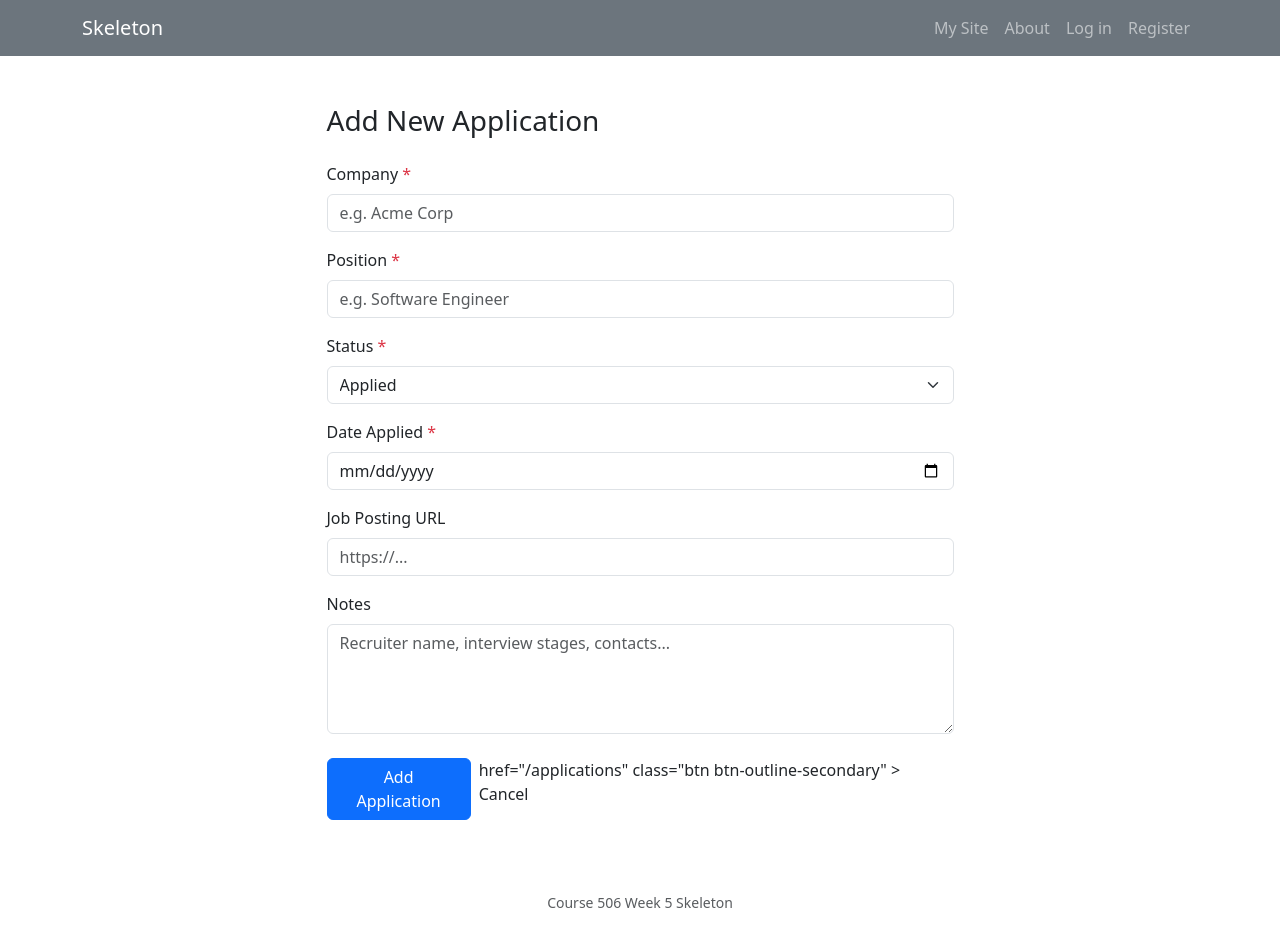
After one commit to course-506-high-flyers/job-tracker, a Flask app: template templates/applications/form.html in a window 1280 px wide. The commit adds this page. Run offline with Flask 3, Linux system fonts and the light colour scheme; the template is opened without the code that fills it, so the values that code supplies are empty.

Commit message:
feat(client): add application templates - list, form, detail, nav

```diff
--- a/requirements.txt
+++ b/requirements.txt
@@ -4,3 +4,6 @@ psycopg2-binary==2.9.9
 Werkzeug==3.0.1
 boto3==1.34.0
 pytest==7.4.3
+flask-login==0.6.3
+beautifulsoup4==4.12.3
+responses==0.25.0
--- /dev/null
+++ b/templates/applications/form.html
@@ -0,0 +1,150 @@
+{% extends "base.html" %}
+
+{% block title %}
+  {% if application %}Edit Application{% else %}New Application{% endif %} — Job Tracker
+{% endblock %}
+
+{% block content %}
+<div class="container py-4">
+  <div class="row justify-content-center">
+    <div class="col-md-8 col-lg-7">
+
+      <h1 class="h3 mb-4">
+        {% if application %}Edit Application{% else %}Add New Application{% endif %}
+      </h1>
+
+      <!-- Flash messages -->
+      {% with messages = get_flashed_messages(with_categories=true) %}
+        {% if messages %}
+          {% for category, message in messages %}
+            <div class="alert alert-{{ 'danger' if category == 'error' else 'success' }} alert-dismissible fade show" role="alert">
+              {{ message }}
+              <button type="button" class="btn-close" data-bs-dismiss="alert"></button>
+            </div>
+          {% endfor %}
+        {% endif %}
+      {% endwith %}
+
+      <form method="POST" action="{{ form_action }}">
+
+        <!-- Company -->
+        <div class="mb-3">
+          <label for="company" class="form-label">Company <span class="text-danger">*</span></label>
+          <input
+            type="text"
+            id="company"
+            name="company"
+            class="form-control {% if errors.company %}is-invalid{% endif %}"
+            value="{{ (application.company if application else '') | e }}"
+            placeholder="e.g. Acme Corp"
+            required
+          >
+          {% if errors.company %}
+            <div class="invalid-feedback">{{ errors.company }}</div>
+          {% endif %}
+        </div>
+
+        <!-- Position -->
+        <div class="mb-3">
+          <label for="position" class="form-label">Position <span class="text-danger">*</span></label>
+          <input
+            type="text"
+            id="position"
+            name="position"
+            class="form-control {% if errors.position %}is-invalid{% endif %}"
+            value="{{ (application.position if application else '') | e }}"
+            placeholder="e.g. Software Engineer"
+            required
+          >
+          {% if errors.position %}
+            <div class="invalid-feedback">{{ errors.position }}</div>
+          {% endif %}
+        </div>
+
+        <!-- Status -->
+        <div class="mb-3">
+          <label for="status" class="form-label">Status <span class="text-danger">*</span></label>
+          <select
+            id="status"
+            name="status"
+            class="form-select {% if errors.status %}is-invalid{% endif %}"
+            required
+          >
+            {% set current_status = application.status if application else 'applied' %}
+            <option value="applied"      {% if current_status == 'applied' %}selected{% endif %}>Applied</option>
+            <option value="interviewing" {% if current_status == 'interviewing' %}selected{% endif %}>Interviewing</option>
+            <option value="offered"      {% if current_status == 'offered' %}selected{% endif %}>Offered</option>
+            <option value="rejected"     {% if current_status == 'rejected' %}selected{% endif %}>Rejected</option>
+            <option value="withdrawn"    {% if current_status == 'withdrawn' %}selected{% endif %}>Withdrawn</option>
+          </select>
+          {% if errors.status %}
+            <div class="invalid-feedback">{{ errors.status }}</div>
+          {% endif %}
+        </div>
+
+        <!-- Applied Date -->
+        <div class="mb-3">
+          <label for="applied_date" class="form-label">Date Applied <span class="text-danger">*</span></label>
+          <input
+            type="date"
+            id="applied_date"
+            name="applied_date"
+            class="form-control {% if errors.applied_date %}is-invalid{% endif %}"
+            value="{{ (application.applied_date | string if application else '') }}"
+            required
+          >
+          {% if errors.applied_date %}
+            <div class="invalid-feedback">{{ errors.applied_date }}</div>
+          {% endif %}
+        </div>
+
+        <!-- Job URL -->
+        <div class="mb-3">
+          <label for="job_url" class="form-label">Job Posting URL</label>
+          <input
+            type="url"
+            id="job_url"
+            name="job_url"
+            class="form-control {% if errors.job_url %}is-invalid{% endif %}"
+            value="{{ (application.job_url if application and application.job_url else '') | e }}"
+            placeholder="https://..."
+          >
+          {% if errors.job_url %}
+            <div class="invalid-feedback">{{ errors.job_url }}</div>
+          {% endif %}
+        </div>
+
+        <!-- Notes -->
+        <div class="mb-4">
+          <label for="notes" class="form-label">Notes</label>
+          <textarea
+            id="notes"
+            name="notes"
+            class="form-control {% if errors.notes %}is-invalid{% endif %}"
+            rows="4"
+            placeholder="Recruiter name, interview stages, contacts..."
+          >{{ (application.notes if application and application.notes else '') | e }}</textarea>
+          {% if errors.notes %}
+            <div class="invalid-feedback">{{ errors.notes }}</div>
+          {% endif %}
+        </div>
+
+        <!-- Buttons -->
+        <div class="d-flex gap-2">
+          <button type="submit" class="btn btn-primary">
+            {% if application %}Save Changes{% else %}Add Application{% endif %}
+          </button>
+
+            href="{{ '/applications/' + application.id|string if application else '/applications' }}"
+            class="btn btn-outline-secondary"
+          >
+            Cancel
+          </a>
+        </div>
+
+      </form>
+
+    </div>
+  </div>
+</div>
+{% endblock %}
--- a/templates/base.html
+++ b/templates/base.html
@@ -21,6 +21,9 @@
                 {% if user %}
                 <li class="nav-item">
                     <span class="nav-link">Hello, {{ user.username }}</span>
+                </li>
+                <li class="nav-item">
+                    <a class="nav-link" href="/applications">My Applications</a>
                 </li>
                 <li class="nav-item">
                     <form method="POST" action="{{ url_for('logout') }}" class="d-inline">
```
Also changed, not shown: templates/applications/detail.html (added, +147 -0 lines), templates/applications/list.html (added, +98 -0 lines).
